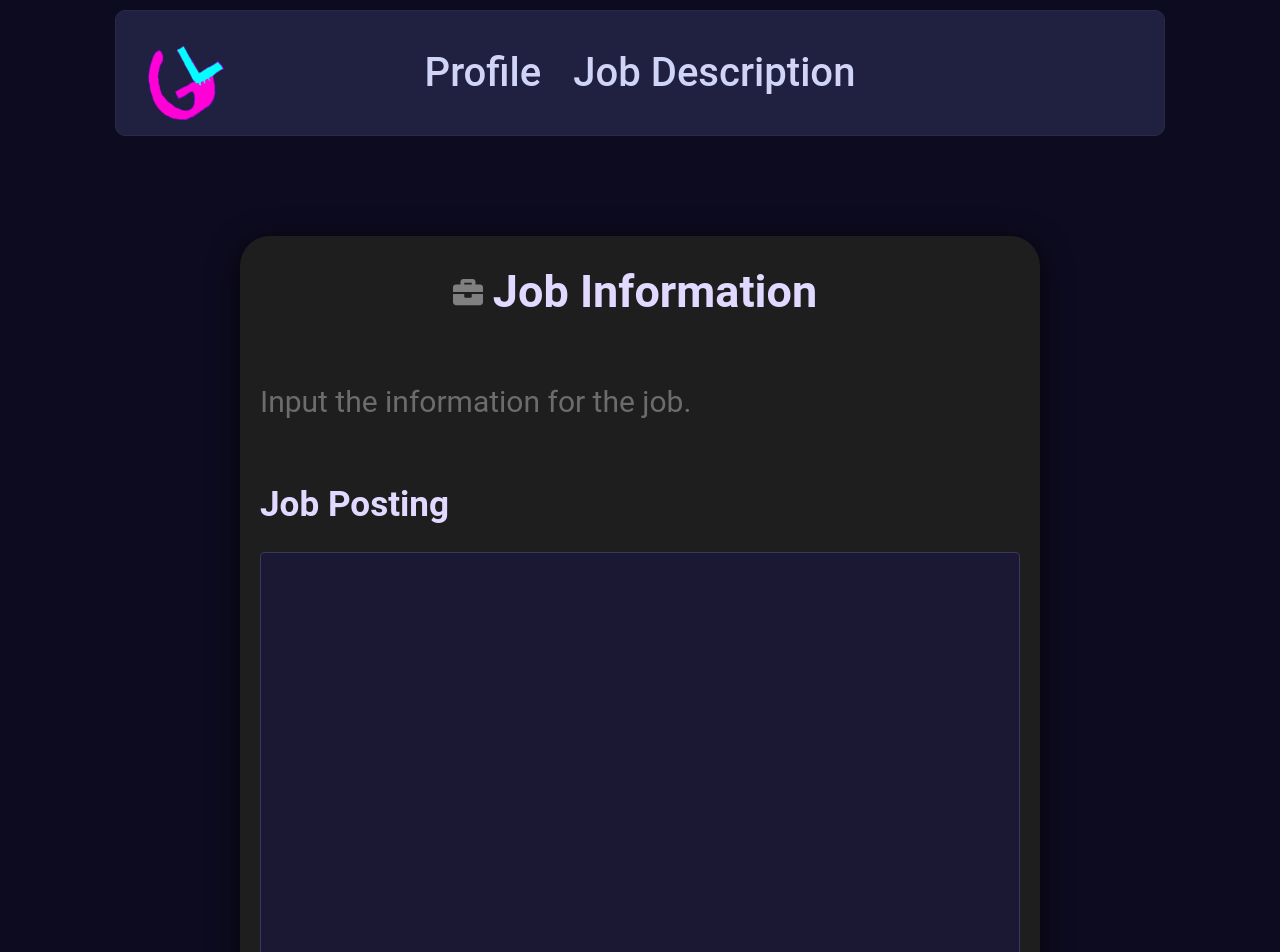
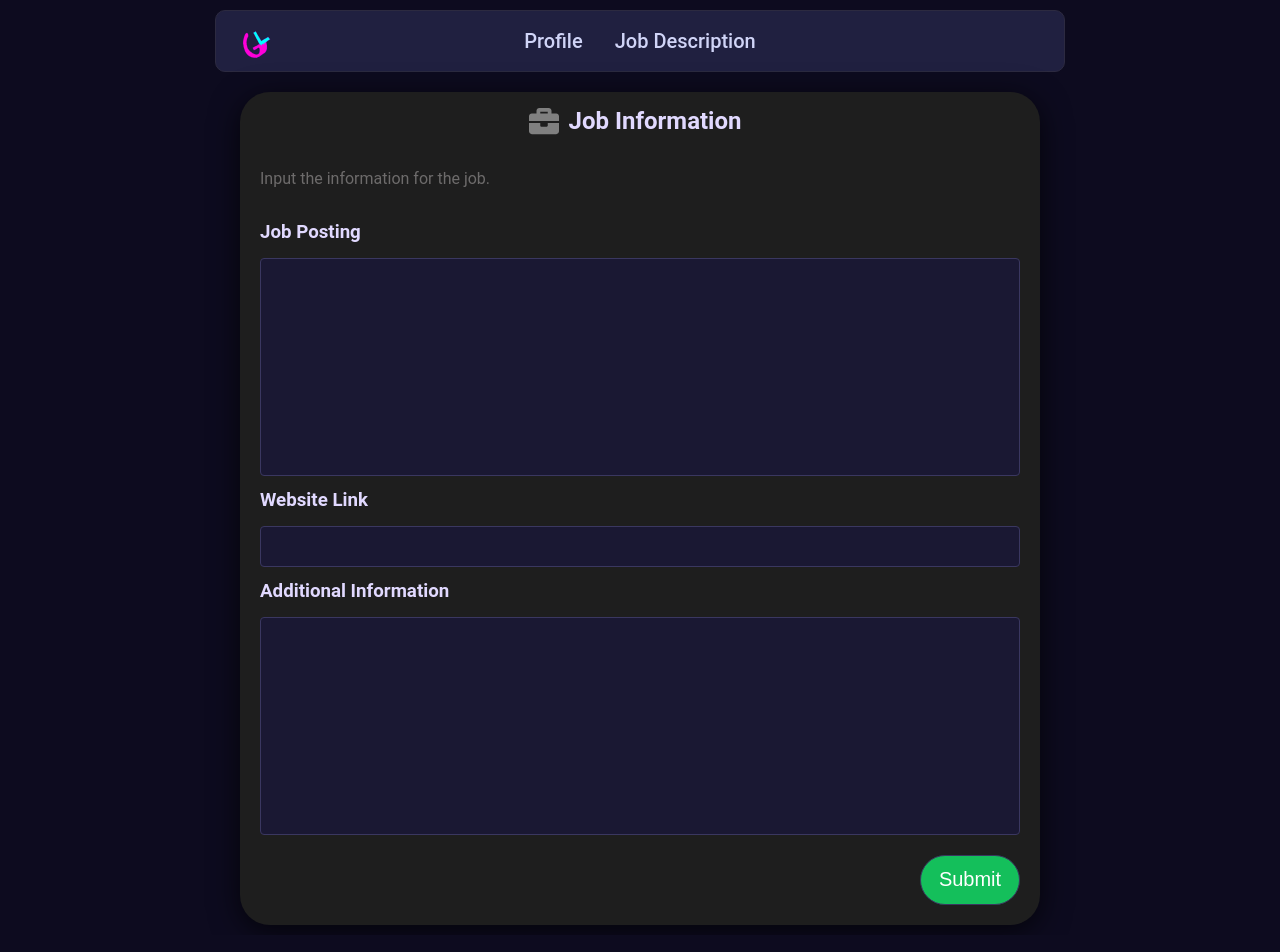
Before and after one commit to omarelwaliely/GenLetter-FE, a React (Create React App) app: page /description in a window 1280 px wide. Shown: the top 952 px of the page. Built offline with nearby package versions, Linux system fonts and the light colour scheme; no server answers.

Commit message:
changed font sizes

```diff
--- a/src/App.css
+++ b/src/App.css
@@ -17,7 +17,7 @@ body {
   margin: 10px;
   padding: 0;
   line-height: 1.6;
-  font-size:30px;
+  font-size:16px;
 }
 
 a {
@@ -37,7 +37,7 @@ select {
   border: 1px solid var(--input-border);
   padding: 8px;
   border-radius: 4px;
-  font-size:40px;
+  font-size:20px;
 }
 
 button:hover {
@@ -48,8 +48,8 @@ button:hover {
 
 h1, h2, h3, h4, h5, h6 {
   color: #e1d9ff;
-  margin-top: 20px;
-  margin-bottom: 20px;
+  margin-top: 10px;
+  margin-bottom: 10px;
   margin-right: 10px;
 }
 
@@ -91,7 +91,7 @@ width:100vh;
   display: flex;
   justify-content: center;
   align-items: center;
-  margin-top:100px;
+  margin-top:20px;
   width: 100bh;
 }
 
@@ -111,7 +111,7 @@ width:100vh;
   display: flex;
   align-items: center;
   justify-content: space-between;
-  max-width: 1000px;
+  max-width: 800px;
   margin: 10px auto;
   padding: 12px 24px;
   background-color: var(--nav-bg);
@@ -120,7 +120,7 @@ width:100vh;
 }
 
 .nav-logo {
-  height: 100px;
+  height: 36px;
   width: auto;
 }
 
@@ -135,7 +135,7 @@ width:100vh;
 .nav-links a {
   color: var(--text-color);
   font-weight: 500;
-  font-size: 40px;
+  font-size: 20px;
   padding: 4px 6px;
   border-radius: 6px;
   transition: background-color 0.2s ease;
@@ -156,6 +156,6 @@ button{
   background-color:rgb(20, 191, 91);
   color: #ffffff;
   border: 1px solid var(--input-border);
-  font-size: 30px;
+  font-size: 20px;
   padding:4px;
 }
--- a/src/pages/EditLetter.jsx
+++ b/src/pages/EditLetter.jsx
@@ -49,7 +49,7 @@ function EditLetterPage() {
           <p>View and update letter. Note that it may still be generating.</p>
         </div>
         <div className='info-item'>
-          <textarea style={{ height: 1200, marginBottom: 10 }} value={currGeneratedLetter} onChange={handleLetterChange} />
+          <textarea style={{ height: 650, marginBottom: 10 }} value={currGeneratedLetter} onChange={handleLetterChange} />
         </div>
       </div>
     </div >
--- a/src/pages/GenerateCoverLetter.jsx
+++ b/src/pages/GenerateCoverLetter.jsx
@@ -69,7 +69,7 @@ function GenerateCoverLetterPage() {
         </div>
         <div className='info-item'>
           <h3>Job Posting</h3>
-          <textarea style={{ height: 400 }} onChange={handleFieldChange} name='posting' value={postingData.posting} />   </div>
+          <textarea style={{ height: 200 }} onChange={handleFieldChange} name='posting' value={postingData.posting} />   </div>
 
         <div className='info-item'>
           <h3>Website Link</h3>
@@ -78,11 +78,11 @@ function GenerateCoverLetterPage() {
 
         <div className='info-item' >
           <h3>Additional Information</h3>
-          <textarea style={{ height: 400 }} onChange={handleFieldChange} name='additional_info' value={postingData.additional_info} />
+          <textarea style={{ height: 200 }} onChange={handleFieldChange} name='additional_info' value={postingData.additional_info} />
 
         </div>
         <div className='button-container'>
-          <button style={{ margin: 20, height: 100, width: 200, borderRadius: 100 }} onClick={submitButton} > Submit </button>
+          <button style={{ margin: 20, height: 50, width: 100, borderRadius: 100 }} onClick={submitButton} > Submit </button>
         </div>
       </div>
     </div>
--- a/src/pages/UserInformationPage.jsx
+++ b/src/pages/UserInformationPage.jsx
@@ -104,7 +104,7 @@ function UserInformationPage() {
           <input type="file" name='file_name' onChange={handleFieldChange} />
         </div>
         <div className='button-container'>
-          <button style={{ margin: 20, height: 100, width: 200, borderRadius: 100 }} onClick={saveButton} > Save </button>
+          <button style={{ margin: 20, height: 50, width: 100, borderRadius: 100 }} onClick={saveButton} > Save </button>
         </div>
       </div >
     </div>
```
Also changed, not shown: 1 other file (tests, documents, lock files or other folders).
